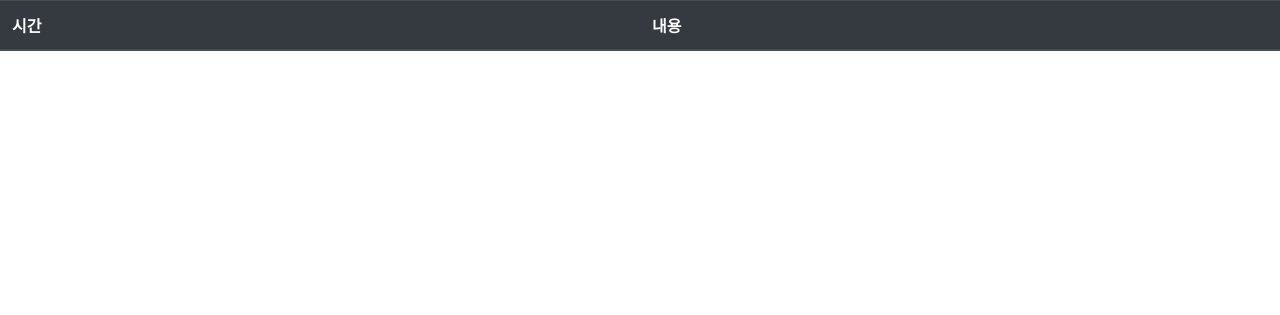
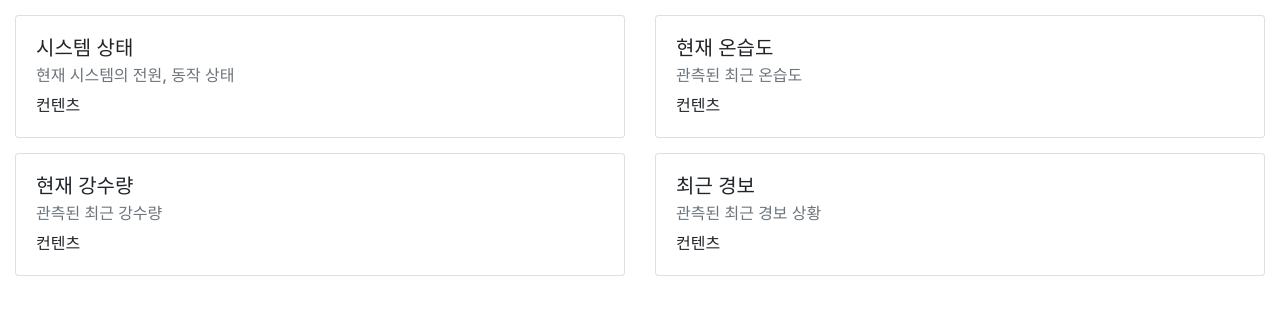
Before and after one commit to Dictor/TWS, a PHP site: page / in a window 1280 px wide. Shown: the part 56-371 px from the top of the page. Run offline with PHP 8.4, Linux system fonts and the light colour scheme; lists and menus that the app fills with data are empty; some libraries are stand-ins or nearby versions.

Commit message:
대시보드 페이지 카드 추가
* 상단 nav바 기능 구현
* 동작을 위한 css, js 파일 추가
* 컨텐츠 담을 카드 추가

```diff
--- a/Web/index.php
+++ b/Web/index.php
@@ -17,8 +17,11 @@
 	    <script src="https://code.jquery.com/jquery-3.3.1.slim.min.js" integrity="sha384-q8i/X+965DzO0rT7abK41JStQIAqVgRVzpbzo5smXKp4YfRvH+8abtTE1Pi6jizo" crossorigin="anonymous"></script>
 		<script src="https://cdnjs.cloudflare.com/ajax/libs/popper.js/1.14.7/umd/popper.min.js" integrity="sha384-UO2eT0CpHqdSJQ6hJty5KVphtPhzWj9WO1clHTMGa3JDZwrnQq4sF86dIHNDz0W1" crossorigin="anonymous"></script>
 		<script src="https://stackpath.bootstrapcdn.com/bootstrap/4.3.1/js/bootstrap.min.js" integrity="sha384-JjSmVgyd0p3pXB1rRibZUAYoIIy6OrQ6VrjIEaFf/nJGzIxFDsf4x0xIM+B07jRM" crossorigin="anonymous"></script>
-	</head>
-    <body>
+
+        <link rel="stylesheet" href="./style.css">
+        <script src="./script.js"></script>
+    </head>
+    <body onload="javascript:showPage(0)">
         <script>
             <?php
                 if (Model::UseDB() != 0) {
@@ -38,15 +41,58 @@
             <div class="collapse navbar-collapse" id="navbarSupportedContent">
                 <ul class="navbar-nav mr-auto">
                 <li class="nav-item active">
-                    <a class="nav-link" href="#">대시보드 <span class="sr-only">(current)</span></a>
+                    <a class="nav-link" href="javascript:showPage(0)">대시보드 <span class="sr-only">(current)</span></a>
                 </li>
                 <li class="nav-item">
-                    <a class="nav-link" href="#">로그</a>
+                    <a class="nav-link" href="javascript:showPage(1)">로그</a>
                 </li>
             </div>
         </nav>
-        <div id="page-dashboard"></div>
-        <div id="page-log">
+        <div id="page-dashboard" class="page-div-hide">
+            <div class="container-fluid">
+                <div class="row">
+                    <div class="col">
+                        <div class="card">
+                            <div class="card-body">
+                                <h5 class="card-title">시스템 상태</h5>
+                                <h6 class="card-subtitle mb-2 text-muted">현재 시스템의 전원, 동작 상태</h6>
+                                <p class="card-text">컨텐츠</p>
+                            </div>
+                        </div>
+                    </div>
+                    <div class="col">
+                        <div class="card">
+                            <div class="card-body">
+                                <h5 class="card-title">현재 온습도</h5>
+                                <h6 class="card-subtitle mb-2 text-muted">관측된 최근 온습도</h6>
+                                <p class="card-text">컨텐츠</p>
+                            </div>
+                        </div>
+                    </div>
+                </div>
+                <div class="row">
+                    <div class="col">
+                        <div class="card">
+                            <div class="card-body">
+                                <h5 class="card-title">현재 강수량</h5>
+                                <h6 class="card-subtitle mb-2 text-muted">관측된 최근 강수량</h6>
+                                <p class="card-text">컨텐츠</p>
+                            </div>
+                        </div>
+                    </div>
+                    <div class="col">
+                        <div class="card">
+                            <div class="card-body">
+                                <h5 class="card-title">최근 경보</h5>
+                                <h6 class="card-subtitle mb-2 text-muted">관측된 최근 경보 상황</h6>
+                                <p class="card-text">컨텐츠</p>
+                            </div>
+                        </div>
+                    </div>
+                </div>
+            </div>
+        </div>
+        <div id="page-log" class="page-div-hide">
             <table class="table">
                 <thead class="thead-dark">
                     <tr>
--- /dev/null
+++ b/Web/script.js
@@ -0,0 +1,12 @@
+function showPage(num) {
+    var pageList = Array("page-dashboard", "page-log");
+    for (var i = 0; i < pageList.length; i++) {
+        if (i == num) {
+            $("#" + pageList[num]).removeClass("page-div-hide");
+            $("#" + pageList[num]).addClass("page-div-show");
+        } else {
+            $("#" + pageList[i]).removeClass("page-div-show");
+            $("#" + pageList[i]).addClass("page-div-hide");
+        }
+    }
+}
--- /dev/null
+++ b/Web/style.css
@@ -0,0 +1,15 @@
+.page-div-hide {
+    display: none;
+}
+
+.page-div-show {
+    display: visible;
+}
+
+#page-dashboard > .container-fluid {
+    padding : 15px;
+}
+
+#page-dashboard .card {
+    margin-bottom: 15px;;
+}
```
